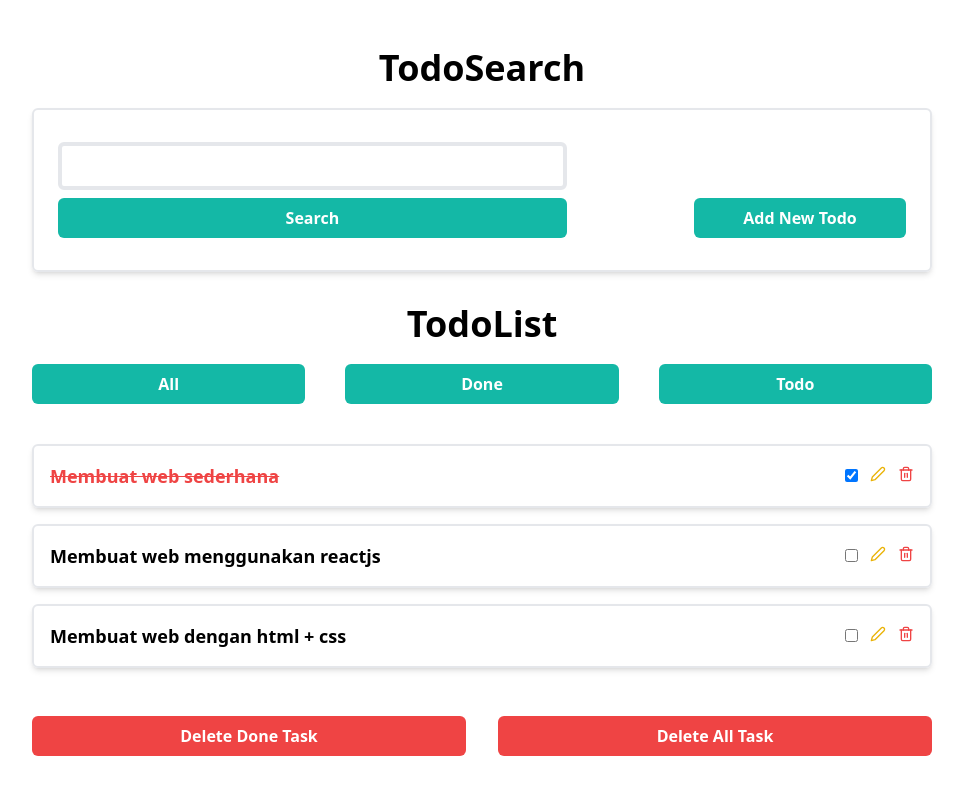
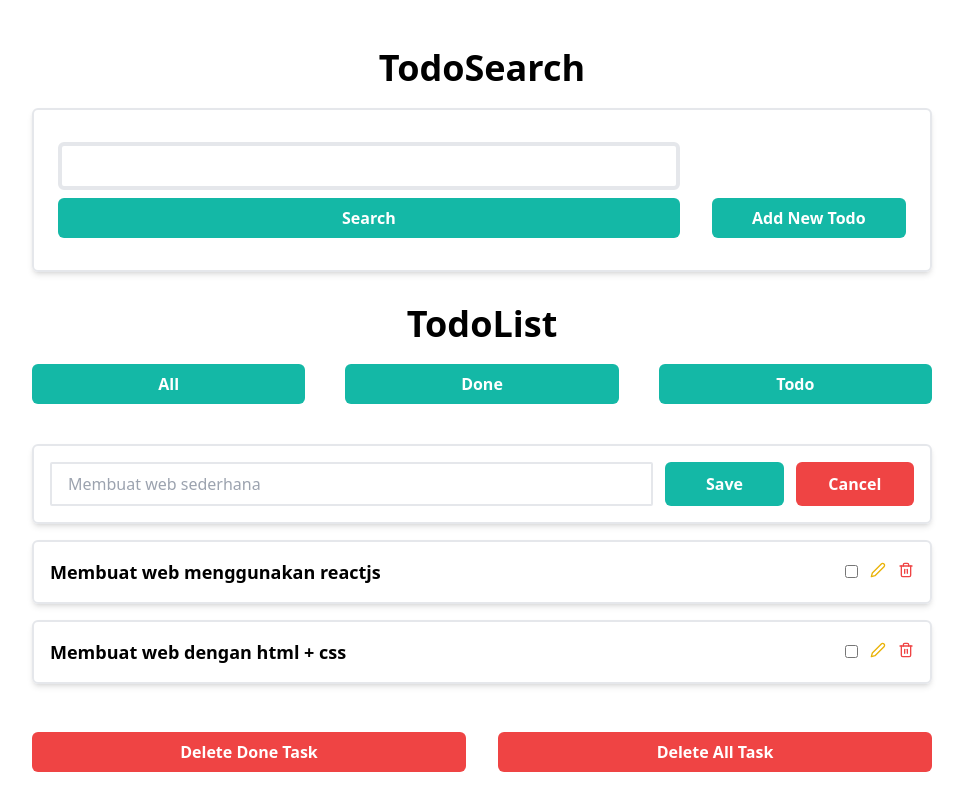
Before and after one commit to NelanJoe/react-todolist-app, a React (Vite) app: page / in a window 1280 px wide. Both pictures are taken after a click on the button 1036 px from the left and 474 px from the top of the page. Shown: the top 810 px of the page, without its empty margins (158-1121 px from the left). Built offline with nearby package versions, Linux system fonts and the light colour scheme.

Commit message:
fix:editing todo, delete done tasks, searchtodo

```diff
--- a/src/App.jsx
+++ b/src/App.jsx
@@ -24,6 +24,14 @@ const App = () => {
     ];
 
     setTodos(newTodo);
+  };
+
+  const handleEditTodo = (id, title) => {
+    setTodos((todos) =>
+      todos.map((todo) => {
+        return todo.id === id ? { ...todo, title } : todo;
+      })
+    );
   };
 
   /**
@@ -71,6 +79,10 @@ const App = () => {
     if (confirmed) setTodos([]);
   };
 
+  const handleDeleteDoneTodo = () => {
+    setTodos((todos) => todos.filter((todo) => !todo.completed));
+  };
+
   return (
     <RouterProvider
       router={createBrowserRouter([
@@ -79,10 +91,12 @@ const App = () => {
           element: (
             <Home
               todos={filteredTodos}
+              onEditTodo={handleEditTodo}
               onDeleteTodo={handleDeleteTodo}
               onSearchTodo={handleSearchTodo}
+              onCompletedTodo={handleToggleCompleted}
               onDeleteAllTodo={handleDeleteAllTodo}
-              onCompletedTodo={handleToggleCompleted}
+              onDeleteDoneTodo={handleDeleteDoneTodo}
             />
           ),
         },
--- a/src/components/Todo/index.jsx
+++ b/src/components/Todo/index.jsx
@@ -1,8 +1,62 @@
 import { FiTrash2, FiEdit2 } from "react-icons/fi";
 import PropTypes from "prop-types";
+import { useState } from "react";
 
-const Todo = ({ id, title, completed, onDeleteTodo, onCompletedTodo }) => {
+const Todo = ({
+  id,
+  title,
+  completed,
+  onEditTodo,
+  onDeleteTodo,
+  onCompletedTodo,
+}) => {
+  const [isEditing, setIsEditing] = useState(false);
+  const [value, setValue] = useState("");
+
+  const onEditing = () => {
+    setIsEditing(!isEditing);
+  };
+
+  const handleSaveEditing = (e) => {
+    e.preventDefault();
+
+    if (!value) return;
+
+    onEditTodo(id, value);
+    setIsEditing(!isEditing);
+    setValue("");
+  };
+
   return (
+    <>
+      {isEditing ? (
+        <div className="shadow-md border-2 px-1 md:px-4 py-4 rounded-md">
+          <div className="flex items-center">
+            <div className="sm:w-full">
+              <form action="" onSubmit={handleSaveEditing}>
+                <div className="flex space-x-3">
+                  <input
+                    type="text"
+                    value={value}
+                    placeholder={title}
+                    onChange={(e) => setValue(e.target.value)}
+                    className="border-2 w-full px-4 py-2 rounded-sm"
+                  />
+                  <button className="font-semibold w-[20%] text-white py-2 bg-teal-500 hover:bg-teal-600 active:bg-teal-700 focus:bg-teal-300 rounded-md">
+                    Save
+                  </button>
+                  <button
+                    className="font-semibold w-[20%] text-white py-2 bg-red-500 hover:bg-red-600 active:bg-red-700 focus:bg-red-300 rounded-md"
+                    onClick={onEditing}
+                  >
+                    Cancel
+                  </button>
+                </div>
+              </form>
+            </div>
+          </div>
+        </div>
+      ) : (
         <div className="flex justify-between items-center shadow-md border-2 px-1 md:px-4 py-4 rounded-md">
           <p
             className={`md:font-semibold md:text-lg ${
@@ -18,7 +72,7 @@ const Todo = ({ id, title, completed, onDeleteTodo, onCompletedTodo }) => {
               value={completed}
               onChange={() => onCompletedTodo(id)}
             />
-        <button className="text-yellow-500">
+            <button className="text-yellow-500" onClick={onEditing}>
               <FiEdit2 />
             </button>
             <button className="text-red-500" onClick={() => onDeleteTodo(id)}>
@@ -26,6 +80,8 @@ const Todo = ({ id, title, completed, onDeleteTodo, onCompletedTodo }) => {
             </button>
           </div>
         </div>
+      )}
+    </>
   );
 };
 
@@ -33,6 +89,7 @@ Todo.propTypes = {
   id: PropTypes.number,
   title: PropTypes.string,
   completed: PropTypes.bool,
+  onEditTodo: PropTypes.func,
   onDeleteTodo: PropTypes.func,
   onCompletedTodo: PropTypes.func,
 };
--- a/src/components/TodoFooter/index.jsx
+++ b/src/components/TodoFooter/index.jsx
@@ -1,10 +1,13 @@
 import PropTypes from "prop-types";
 
-const TodoFooter = ({ onDeleteAllTodo }) => {
+const TodoFooter = ({ onDeleteAllTodo, onDeleteDoneTodo }) => {
   return (
     <div className="mt-12">
       <div className="flex flex-col sm:flex-row sm:space-x-8 space-y-2 sm:space-y-0">
-        <button className="w-full font-semibold text-white px-8 py-2 rounded-md bg-red-500 hover:bg-red-600 active:bg-red-700 focus:bg-red-400">
+        <button
+          className="w-full font-semibold text-white px-8 py-2 rounded-md bg-red-500 hover:bg-red-600 active:bg-red-700 focus:bg-red-400"
+          onClick={() => onDeleteDoneTodo()}
+        >
           Delete Done Task
         </button>
         <button
@@ -20,6 +23,7 @@ const TodoFooter = ({ onDeleteAllTodo }) => {
 
 TodoFooter.propTypes = {
   onDeleteAllTodo: PropTypes.func,
+  onDeleteDoneTodo: PropTypes.func,
 };
 
 export default TodoFooter;
--- a/src/components/TodoHeader/index.jsx
+++ b/src/components/TodoHeader/index.jsx
@@ -7,8 +7,8 @@ const TodoHeader = ({ onSearchTodo }) => {
     <div className="mt-12">
       <h2 className="font-bold text-4xl text-center">TodoSearch</h2>
       <div className="border-2 shadow-md px-6 py-8 mt-5 rounded-md">
-        <div className="flex flex-col sm:flex-row justify-between space-y-2 sm:space-y-0">
-          <div className="sm:w-3/5">
+        <div className="flex flex-col sm:flex-row justify-between sm:space-x-8 space-y-2 sm:space-y-0">
+          <div className="sm:w-4/5">
             <SearchTodo onSearchTodo={onSearchTodo} />
           </div>
           <div className="sm:w-1/4 sm:self-end">
--- a/src/pages/Home.jsx
+++ b/src/pages/Home.jsx
@@ -8,10 +8,12 @@ import { useState } from "react";
 
 const Home = ({
   todos,
+  onEditTodo,
   onDeleteTodo,
   onSearchTodo,
   onDeleteAllTodo,
   onCompletedTodo,
+  onDeleteDoneTodo,
 }) => {
   // Make state queryParams to filtered data todos
   const [queryParams, setQueryParams] = useState("all");
@@ -45,6 +47,7 @@ const Home = ({
                   id={todo.id}
                   title={todo.title}
                   completed={todo.completed}
+                  onEditTodo={onEditTodo}
                   onDeleteTodo={onDeleteTodo}
                   onCompletedTodo={onCompletedTodo}
                 />
@@ -59,17 +62,22 @@ const Home = ({
           </h1>
         </div>
       )}
-      <TodoFooter onDeleteAllTodo={onDeleteAllTodo} />
+      <TodoFooter
+        onDeleteAllTodo={onDeleteAllTodo}
+        onDeleteDoneTodo={onDeleteDoneTodo}
+      />
     </Layout>
   );
 };
 
 Home.propTypes = {
   todos: PropTypes.array,
+  onEditTodo: PropTypes.func,
   onDeleteTodo: PropTypes.func,
-  onDeleteAllTodo: PropTypes.func,
   onCompletedTodo: PropTypes.func,
   onSearchTodo: PropTypes.func,
+  onDeleteAllTodo: PropTypes.func,
+  onDeleteDoneTodo: PropTypes.func,
 };
 
 export default Home;
```
Lines whose indentation alone changed are shown as unchanged.
